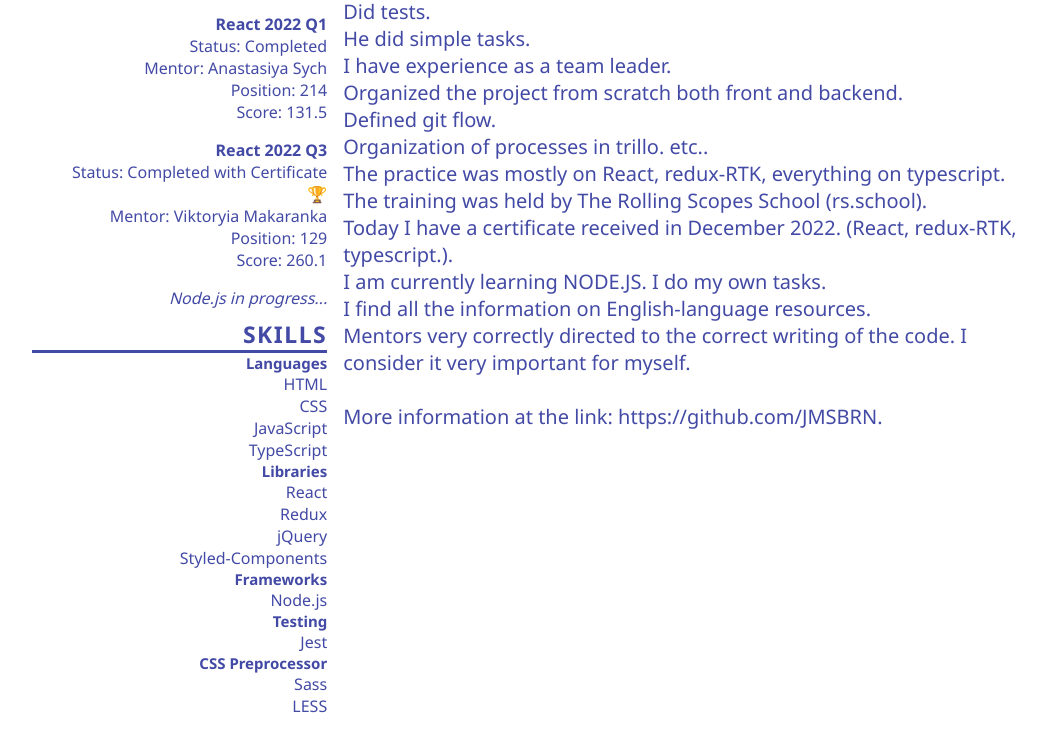
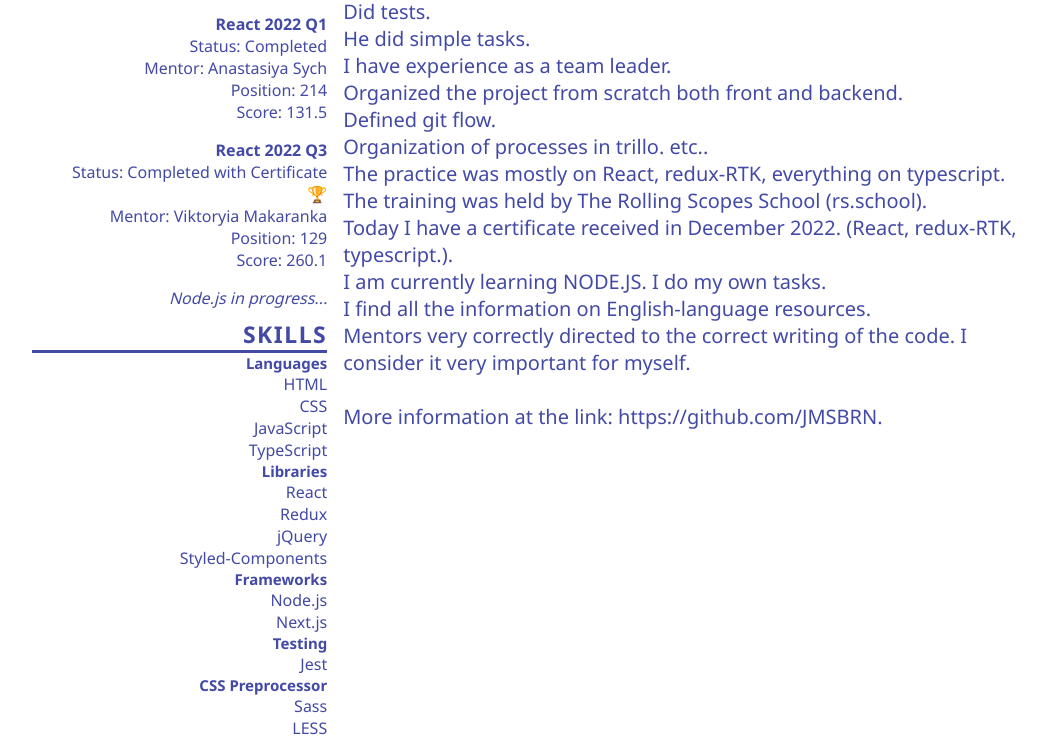
Before and after one commit to JMSBRN/cv-2023, a plain HTML site: page src/index.html in a window 1280 px wide. Shown: the part 540-1285 px from the top of the page, without its empty margins (102-1148 px from the left). Before the commit the page ends 1263 px from the top, so only its background shows below. Drawn offline with Linux system fonts and the light colour scheme.

Commit message:
fix: updated index.html ( next.js)

```diff
--- a/src/index.html
+++ b/src/index.html
@@ -103,6 +103,7 @@
               <div>Styled-Components</div>
               <div class="content-title">Frameworks</div>
               <div>Node.js</div>
+              <div>Next.js</div>
               <div class="content-title">Testing</div>
               <div>Jest</div>
               <div class="content-title">CSS Preprocessor</div>
```
